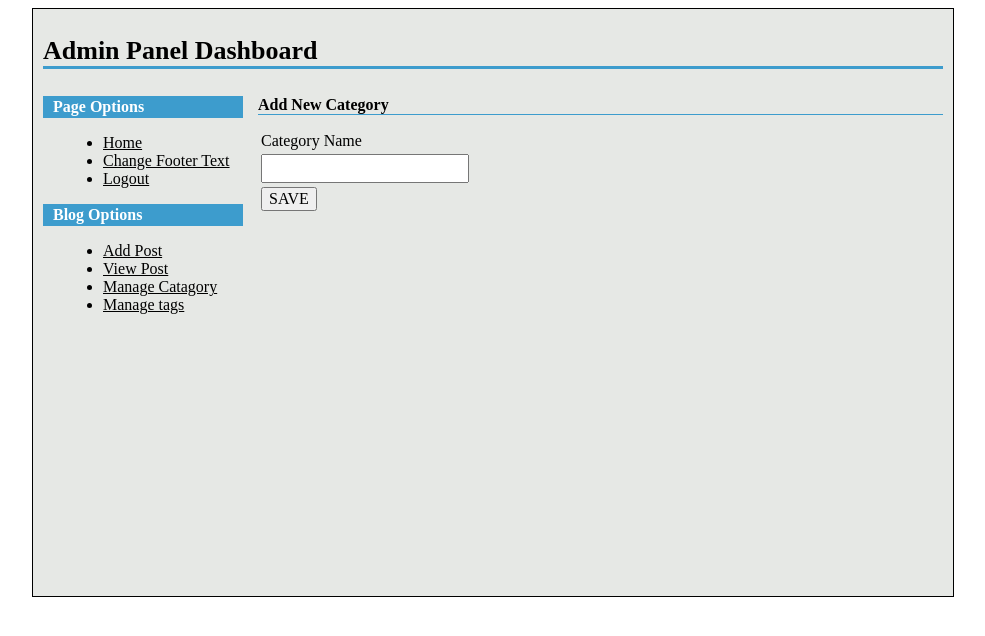
After one commit to tuhindewan/Blog-Project-Using-PHP, a PHP site: page /admin/manage-catgory.php in a window 1280 px wide. The commit adds this page. Shown: the top 636 px of the page, without its empty margins (147-1132 px from the left). Run offline with PHP 8.4, Linux system fonts and the light colour scheme.

Commit message:
creating admin panel dashboard

```diff
--- /dev/null
+++ b/admin/footer.php
@@ -0,0 +1,5 @@
+	</div>
+</div>
+
+</body>
+</html>
--- /dev/null
+++ b/admin/header.php
@@ -0,0 +1,29 @@
+<!DOCTYPE html>
+<html>
+<head>
+	<title>Dashboard - Sample Blog PHP</title>
+	<link rel="stylesheet" type="text/css" href="../style-admin.css">
+</head>
+<body>
+
+<div class="wrapper">
+	<div class="header">
+		<h1>Admin Panel Dashboard</h1>
+	</div>
+	<div class="container">
+		<div class="sidebar">
+			<h2>Page Options</h2>
+			<ul>
+				<li><a href="index.php">Home</a></li>
+				<li><a href="change-footer-text.php">Change Footer Text</a></li>
+				<li><a href="">Logout</a></li>
+			</ul>
+
+			<h2>Blog Options</h2>
+			<ul>
+				<li><a href="">Add Post</a></li>
+				<li><a href="">View Post</a></li>
+				<li><a href="manage-catgory.php">Manage Catagory</a></li>
+				<li><a href="">Manage tags</a></li>
+			</ul>
+		</div>
--- /dev/null
+++ b/admin/manage-catgory.php
@@ -0,0 +1,28 @@
+<?php
+include('header.php');
+
+?>
+		<div class="content">
+			<h2>Add New Category</h2>
+			<form action="">
+				<table class="tbl1">
+					<tr>
+						<td>Category Name</td>
+
+					</tr>
+					<tr>
+						<td><input class="short" type="text" name="" value=""></td>
+					</tr>
+					<tr>
+
+						<td><input type="submit" value="SAVE" name=""></td>
+					</tr>
+				</table>
+			</form>
+
+		</div>
+
+<?php
+include('footer.php');
+
+?>
--- a/style-admin.css
+++ b/style-admin.css
@@ -96,3 +96,27 @@ body , input ,textarea ,select{
 	border-bottom: 1px solid #3d9ccd;
 	margin-top: 10px;
 }
+
+input.short[type='text'],
+input.short[type='password'] {
+	width: 200px;
+}
+
+input.medium[type='text'],
+input.medium[type='password'] {
+	width: 400px;
+}
+
+input.long[type='text'],
+input.long[type='password'] {
+	width: 685px;
+}
+
+table.tbl1 {
+	margin-top: 10px;
+}
+
+table.tbl1 tr td input[type='text'] {
+	height: 23px;
+	line-height: 23px;
+}
```
Also changed, not shown: admin/change-footer-text.php (added, +28 -0 lines), admin/index.php (+8 -33 lines).
